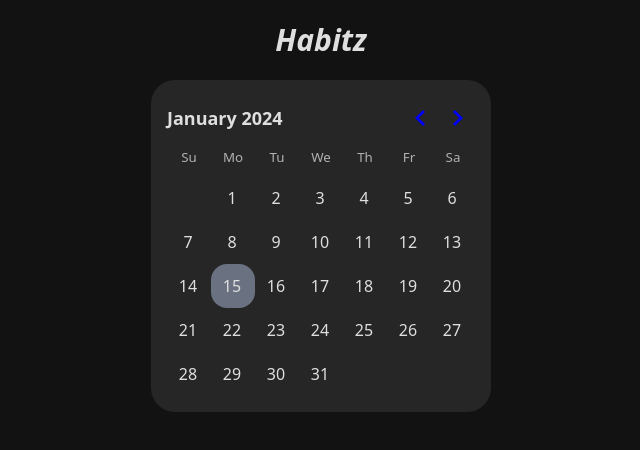
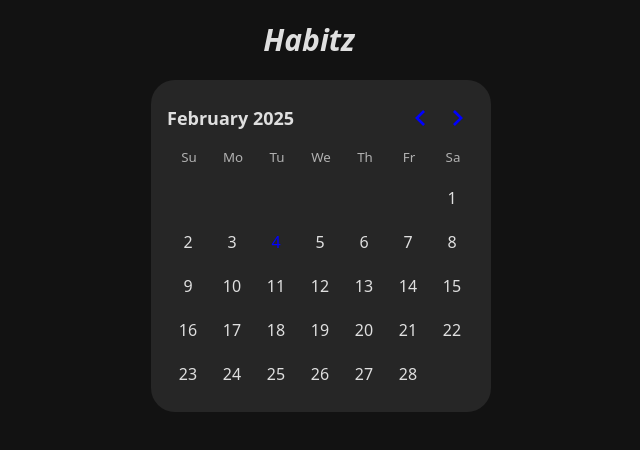
Before and after one commit to Harrman17/Habitz, a React (Vite) app: page /calendar in a window 1280 px wide. Shown: the top 450 px of the page, without its empty margins (319-959 px from the left). Built offline with nearby package versions, Linux system fonts and the light colour scheme.

Commit message:
added start date to calendar so that it takes in first date user has added habit

```diff
--- a/src/App.jsx
+++ b/src/App.jsx
@@ -117,7 +117,7 @@ return (
       <Route path="calendar" element={
         <>
           <Header showIcons={false}/>
-          <Calendar />
+          <Calendar habitsObject={habitsObject}/>
         </>
       }/>
       </Routes>
--- a/src/components/Calendar.jsx
+++ b/src/components/Calendar.jsx
@@ -2,24 +2,31 @@ import React from 'react'
 import { DayPicker } from "react-day-picker"
 import "react-day-picker/style.css"
 
-function Calendar() {
+function Calendar({ habitsObject }) {
+
+  let year, month
 
 
-    const specialDays = {
-      highlighted: new Date(2024, 0, 15), // March 15, 2024 (Month is 0-based)
+
+  if (Object.keys(habitsObject).length > 0) {
+    const habitDates = Object.keys(habitsObject) // gets all dates in the object in an array
+    const mostRecentDate = habitDates[habitDates.length - 1]
+
+    if (mostRecentDate) {
+      const [dayStr, monthStr, yearStr] = mostRecentDate.split("/")
+      year = parseInt(yearStr, 10)
+      month = parseInt(monthStr, 10) - 1
     }
-
+  }
 
 
   return (
     <div className='h-screen bg-main flex flex-col items-center'>
       <DayPicker
-      month={new Date(2024, 0)}
+      month={year && month ? new Date(year, month) : new Date()}
       className='bg-darkaccent p-4 rounded-3xl text-accent'
       onSelect={() => console.log("selected working g")}
       mode="single"
-      modifiers={specialDays}
-      modifiersClassNames={{ highlighted: "bg-gray-500 rounded-2xl" }}
       />
     </div>
   )
--- a/src/components/Header.jsx
+++ b/src/components/Header.jsx
@@ -7,12 +7,11 @@ function Header({ deleteHabitsToggle, showIcons }) {
 
   return (
     <div className='flex justify-between items-center h-20 bg-main px-5'>
-        {showIcons && <FontAwesomeIcon icon={faTrash} className='text-accent text-2xl absolute left-6 mb-1' onClick={deleteHabitsToggle}/>}
-        <div className='text-accent font-extrabold italic text-3xl mx-auto'>Habitz</div>
-        <NavLink to="/calendar" className="absolute right-6">
+      {showIcons && <FontAwesomeIcon icon={faTrash} className='text-accent text-2xl left-6 mb-1' onClick={deleteHabitsToggle}/>}
+      <div className='text-accent font-extrabold italic text-3xl flex-1 text-center mr-6'>Habitz</div>
+      <NavLink to="/calendar" className="absolute right-6">
         {showIcons && <FontAwesomeIcon icon={faCalendarDays} className='text-accent text-2xl mb-1'/>}
-        </NavLink>
-
+      </NavLink>
     </div>
   )
 }
```
